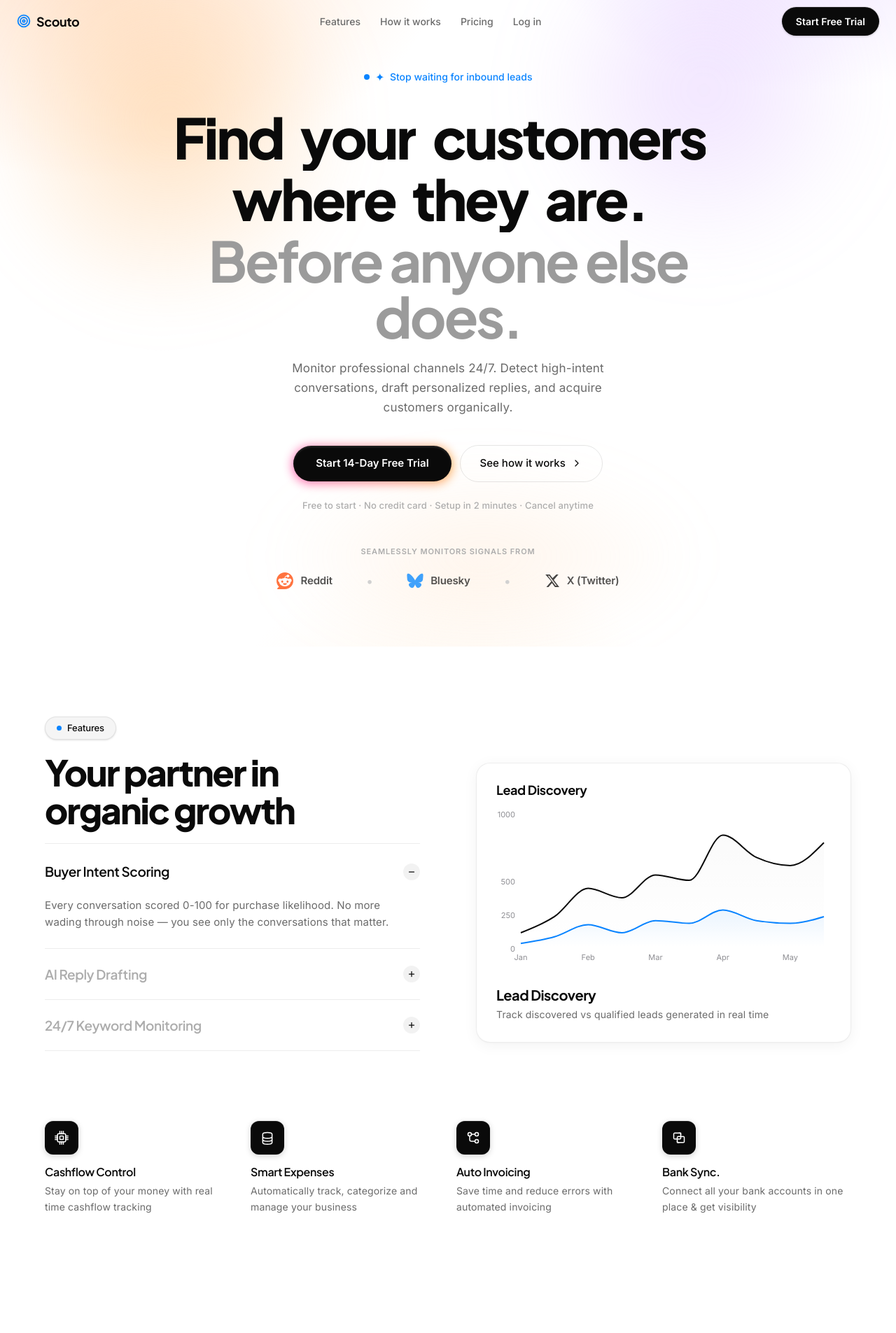
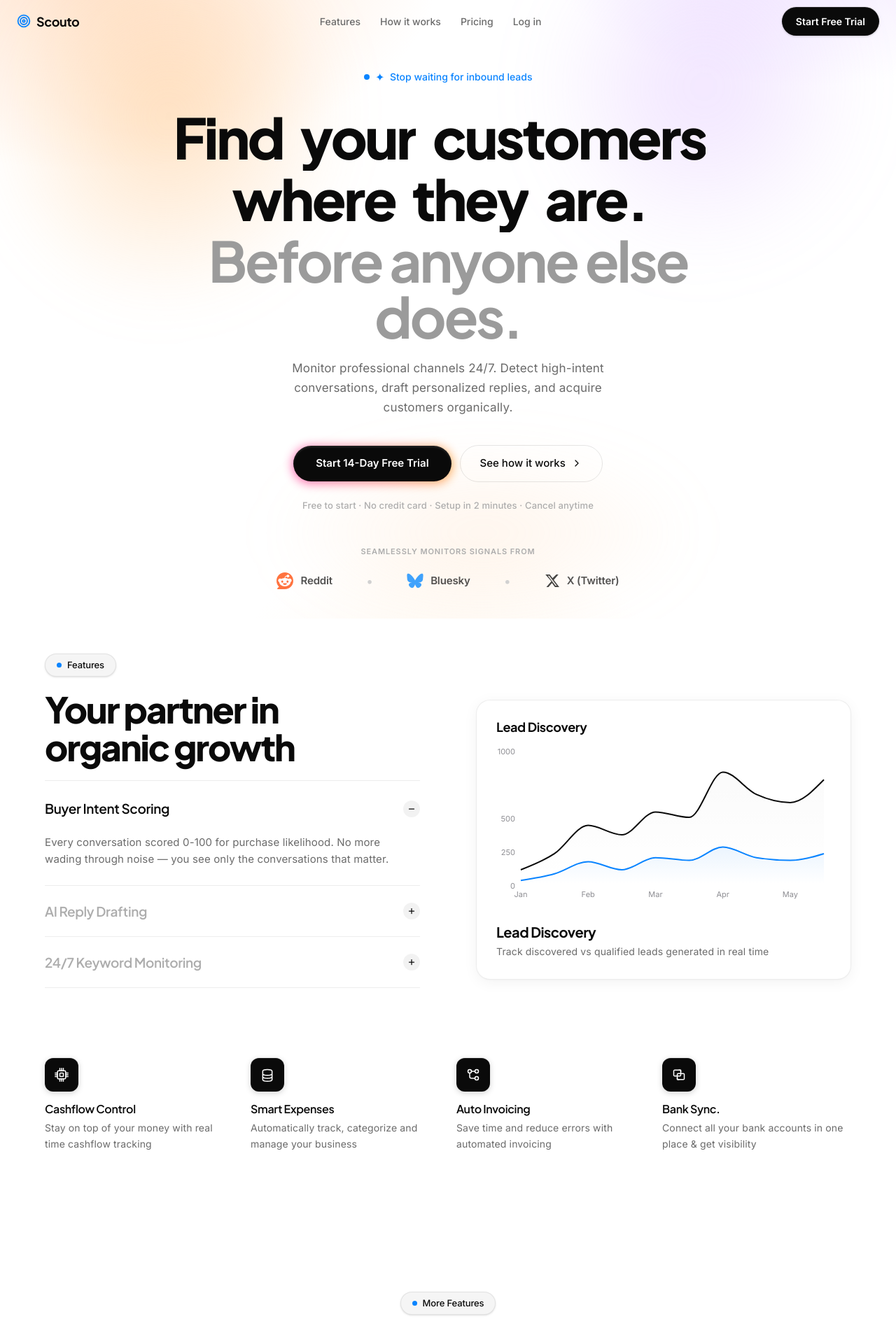
Before and after one commit to abhishekreal7/buyerwatch, a Next.js app: page / in a window 1280 px wide. Shown: the top 1905 px of the page at 70% size. Built offline with nearby package versions, Linux system fonts and the light colour scheme.

Commit message:
Fix scroll lag and empty vertical spacing between Hero and Features sections

```diff
--- a/src/app/page.tsx
+++ b/src/app/page.tsx
@@ -540,7 +540,7 @@ const BentoTrafficWidget = () => {
 
 function Section({ children, className = '', delay = 0, id }: { children: React.ReactNode; className?: string; delay?: number; id?: string }) {
   const ref = useRef(null)
-  const inView = useInView(ref, { once: true, margin: '-80px' })
+  const inView = useInView(ref, { once: true, margin: '-20px' })
   return (
     <motion.section
       ref={ref}
@@ -598,7 +598,7 @@ export default function LandingPage() {
       </motion.nav>
 
       {/* ━ ━ ━ ━  section separator: HERO ━ ━ ━ ━  */}
-      <section className="hero-mesh relative min-h-[92vh] flex flex-col items-center justify-center px-6 pt-[100px] pb-[80px] overflow-hidden">
+      <section className="hero-mesh relative flex flex-col items-center justify-center px-6 pt-[100px] pb-[40px] overflow-hidden">
         {/* Gradient mesh blobs */}
         <div className="absolute inset-0 pointer-events-none overflow-hidden">
           <motion.div
@@ -675,7 +675,7 @@ export default function LandingPage() {
         {/* FEATURES */}
 
 
-        <Section id="features" className="bg-white pt-[100px] pb-[100px]">
+        <Section id="features" className="bg-white pt-[50px] pb-[100px]">
           <div className="max-w-[1200px] mx-auto px-[24px]">
             <SectionBadge color="#0A84FF" text="Features" />
 
```
